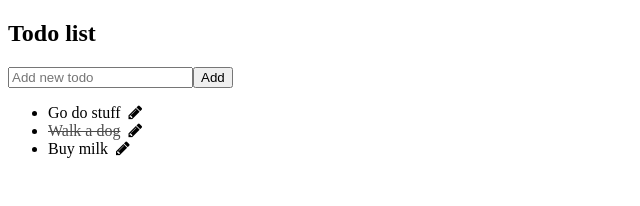
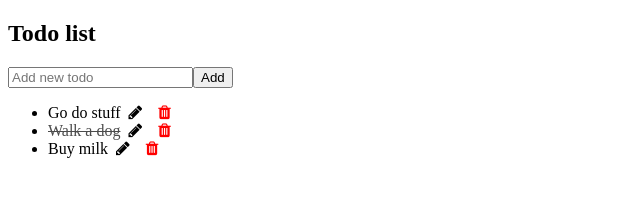
Before and after one commit to NeilaVait/todo-hook, a React (Create React App) app: page / in a window 1280 px wide. Shown: the top 206 px of the page, without its empty margins (0-640 px from the left). Built offline with nearby package versions, Linux system fonts and the light colour scheme.

Commit message:
delete todo functionality

```diff
--- a/src/App.jsx
+++ b/src/App.jsx
@@ -1,9 +1,9 @@
-import React, { useState, useEffect } from "react";
+import React, { useState, useEffect } from 'react';
 
-import "./App.css";
-import AddTodo from "./components/AddTodo";
-import { TodoList } from "./components/TodoList";
-import allTodos from "./db/todos";
+import './App.css';
+import AddTodo from './components/AddTodo';
+import { TodoList } from './components/TodoList';
+import allTodos from './db/todos';
 
 function App() {
   // console.log(allTodos());
@@ -36,15 +36,20 @@ function App() {
     setTodos([...todos, { id: todoId, title, done: false }]);
     setTodoId(todoId + 1);
   };
-  // sukurti handleEditTodo App.jsx kuri kol kas iskonsolina id ir title
+
   const handleEditTodo = (id, title) => {
     // pakeisti esamo todos masyvo objekta kurio id yra lygus argumento id
     // title i title gauta argumentu.
-    const todosCopy = todos.map(t => {
-      return t.id === id ? {...t, title} : {...t}
-    })
-    setTodos(todosCopy)
-  }
+    const todosCopy = todos.map((t) => {
+      return t.id === id ? { ...t, title } : { ...t };
+    });
+    setTodos(todosCopy);
+  };
+
+  const handleDeleteTodo = (id) => {
+    const todosAfterDelete = todos.filter((t) => t.id !== id);
+    setTodos(todosAfterDelete);
+  };
 
   useEffect(() => {
     setTodos(allTodos());
@@ -54,7 +59,12 @@ function App() {
     <div className="App">
       <h2>Todo list</h2>
       <AddTodo onAddTodo={handleAddTodo} />
-      <TodoList onEditTodo={handleEditTodo} todos={todos} onDoneUndone={setDoneUndone} />
+      <TodoList
+        onDeleteTodo={handleDeleteTodo}
+        onEditTodo={handleEditTodo}
+        todos={todos}
+        onDoneUndone={setDoneUndone}
+      />
     </div>
   );
 }
--- a/src/components/TodoItem.jsx
+++ b/src/components/TodoItem.jsx
@@ -1,6 +1,6 @@
-import React, { useState } from "react";
+import React, { useState } from 'react';
 
-export const TodoItem = ({ item, onDoneUndone, onEditTodo }) => {
+export const TodoItem = ({ item, onDoneUndone, onEditTodo, onDeleteTodo }) => {
   const [isEditOn, setIsEditOn] = useState(false);
   // sukurti editTitle state
   const [editTitle, setEditTitle] = useState(item.title);
@@ -9,8 +9,8 @@ export const TodoItem = ({ item, onDoneUndone, onEditTodo }) => {
     setEditTitle(e.target.value);
   }
   function sendTitle() {
-    if (isEditOn) onEditTodo(item.id, editTitle)
-    setIsEditOn(!isEditOn)
+    if (isEditOn) onEditTodo(item.id, editTitle);
+    setIsEditOn(!isEditOn);
   }
 
   // salyginai rodyti input arba span
@@ -19,16 +19,14 @@ export const TodoItem = ({ item, onDoneUndone, onEditTodo }) => {
   return (
     <li className="cur-point">
       {!isEditOn ? (
-        <span
-          onClick={() => onDoneUndone(item.id)}
-          className={item.done ? "item-done" : ""}
-        >
+        <span onClick={() => onDoneUndone(item.id)} className={item.done ? 'item-done' : ''}>
           {item.title}
         </span>
       ) : (
         <input type="text" value={editTitle} onChange={handleEditTitle} />
       )}
       <i onClick={sendTitle} className="fa fa-pencil"></i>
+      <i onClick={() => onDeleteTodo(item.id)} style={{ color: 'red' }} className="fa fa-trash"></i>
     </li>
   );
 };
--- a/src/components/TodoList.jsx
+++ b/src/components/TodoList.jsx
@@ -1,11 +1,12 @@
-import React from 'react'
-import { TodoItem } from './TodoItem'
+import React from 'react';
+import { TodoItem } from './TodoItem';
 
-export const TodoList = ({todos, onDoneUndone, onEditTodo}) => {
-    return (
-        <ul>
-            {todos.map(t =>
-            <TodoItem onEditTodo={onEditTodo} onDoneUndone={onDoneUndone} item={t} key={t.id} />)}
-        </ul>
-    )
-}
+export const TodoList = ({ todos, onDoneUndone, onEditTodo, onDeleteTodo }) => {
+  return (
+    <ul>
+      {todos.map((t) => (
+        <TodoItem onDeleteTodo={onDeleteTodo} onEditTodo={onEditTodo} onDoneUndone={onDoneUndone} item={t} key={t.id} />
+      ))}
+    </ul>
+  );
+};
```
Also changed, not shown: src/components/AddTodo.jsx (+7 -10 lines), 1 other file (tests, documents, lock files or other folders).
